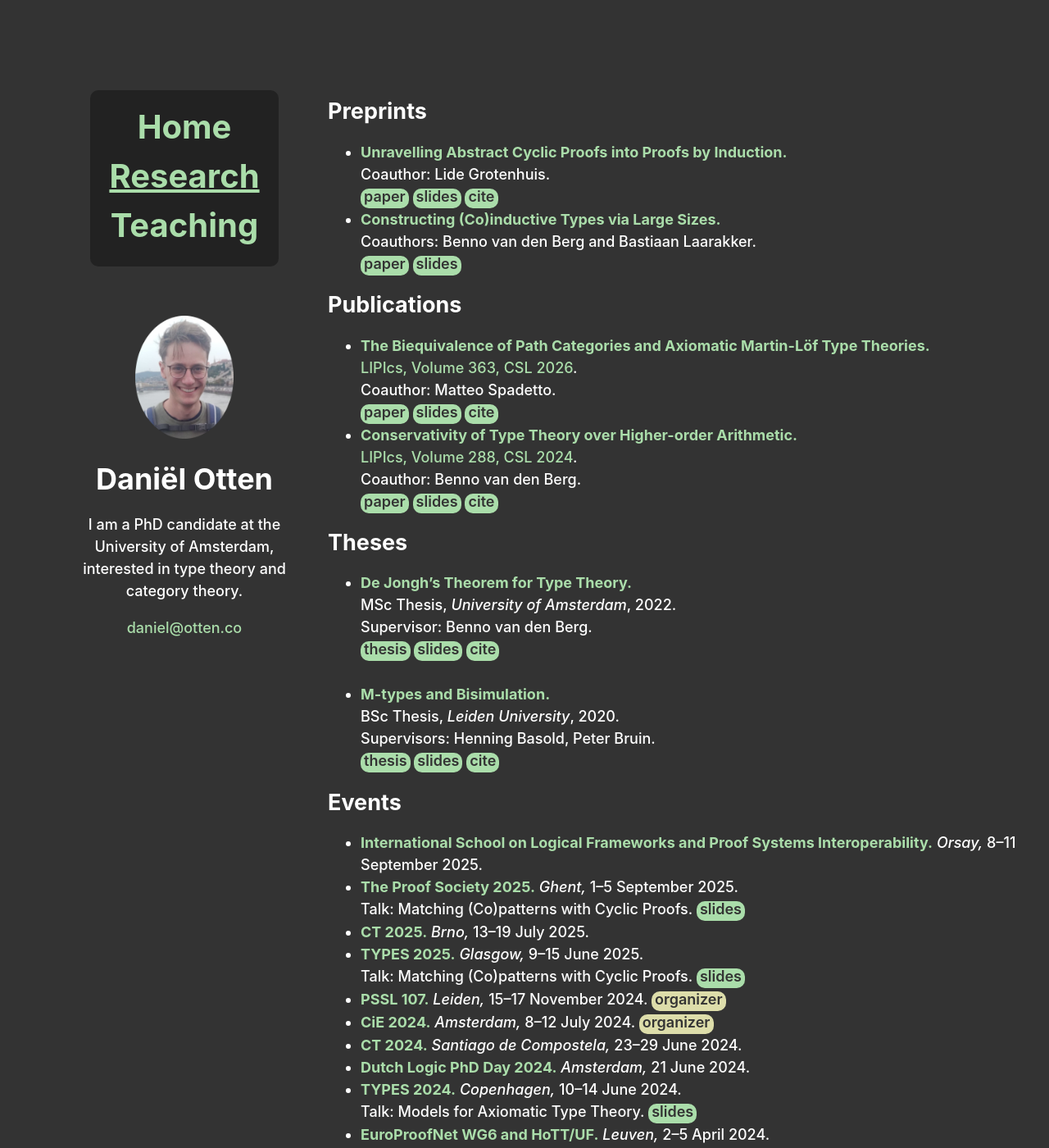
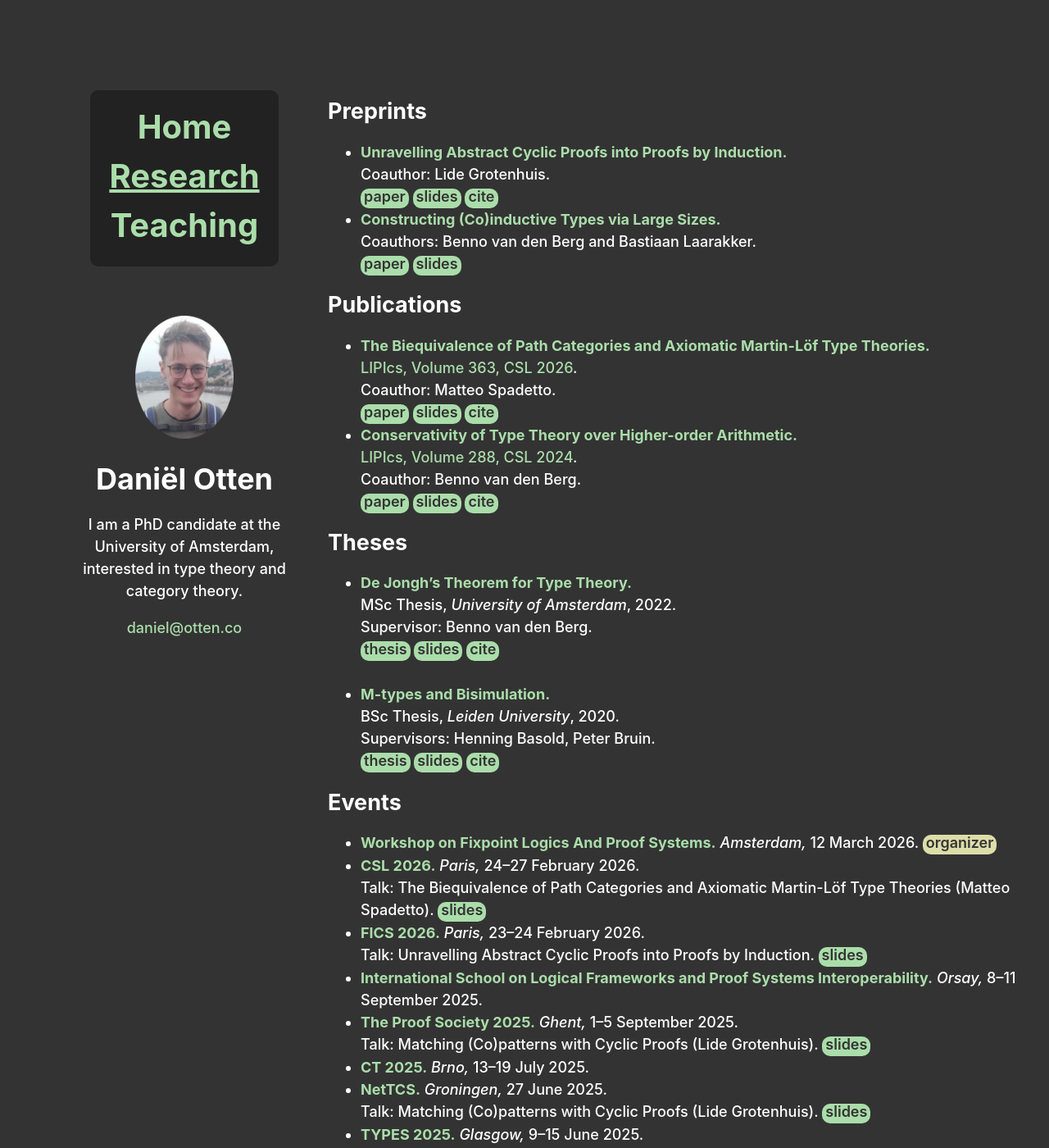
Before and after one commit to DDOtten/ddotten.github.io, a Jekyll site: the page built from research.md, in a window 1280 px wide and 1400 px high. Shown: the whole window at 82% size. Built offline with Jekyll 4.4.1, drawn with Linux system fonts in a browser that asks for light colours.

Commit message:
updated events

```diff
--- a/research.md
+++ b/research.md
@@ -6,19 +6,19 @@ layout: page
 
 # Preprints
 
-- **Unravelling Abstract Cyclic Proofs into Proofs by Induction.** \
+- **[Unravelling Abstract Cyclic Proofs into Proofs by Induction](https://arxiv.org/abs/2602.12054).** \
   Coauthor: Lide Grotenhuis. \
-  [paper](https://arxiv.org/abs/2602.12054){: .button} [slides](assets/slides/unravelling_abstract_cyclic_proofs_into_proofs_by_induction_slides_fics_2026.pdf){: .button} [cite](assets/bibtex/unravelling_abstract_cyclic_proofs_into_proofs_by_induction.txt){: .button}
-- **Constructing (Co)inductive Types via Large Sizes.** \
+  [paper](https://arxiv.org/pdf/2602.12054){: .button} [slides](assets/slides/unravelling_abstract_cyclic_proofs_into_proofs_by_induction_slides_fics_2026.pdf){: .button} [cite](assets/bibtex/unravelling_abstract_cyclic_proofs_into_proofs_by_induction.txt){: .button}
+- **[Constructing (Co)inductive Types via Large Sizes](https://arxiv.org/abs/2602.18921).** \
   Coauthors: Benno van den Berg and Bastiaan Laarakker. \
-  [paper](https://arxiv.org/abs/2602.18921){: .button} [slides](assets/bibtex/constructing_(co)inductive_types_via_large_sizes.txt){: .button}
+  [paper](https://arxiv.org/pdf/2602.18921){: .button} [slides](assets/bibtex/constructing_(co)inductive_types_via_large_sizes.txt){: .button}
 
 # Publications
 
-- **The Biequivalence of Path Categories and Axiomatic Martin-Löf Type Theories.** \
+- **[The Biequivalence of Path Categories and Axiomatic Martin-Löf Type Theories](https://drops.dagstuhl.de/storage/00lipics/lipics-vol363-csl2026/LIPIcs.CSL.2026.38/LIPIcs.CSL.2026.38.pdf).** \
     [LIPIcs, Volume 363, CSL 2026](https://doi.org/10.4230/LIPIcs.CSL.2026.38). \
     Coauthor: Matteo Spadetto. \
-    [paper](https://arxiv.org/abs/2503.15431){: .button} [slides](assets/slides/models_for_axiomatic_type_theory_slides.pdf){: .button} [cite](https://drops.dagstuhl.de/entities/document/10.4230/LIPIcs.CSL.2026.38/metadata/bibtex){: .button}
+    [paper](https://drops.dagstuhl.de/storage/00lipics/lipics-vol363-csl2026/LIPIcs.CSL.2026.38/LIPIcs.CSL.2026.38.pdf){: .button} [slides](assets/slides/models_for_axiomatic_type_theory_slides.pdf){: .button} [cite](https://drops.dagstuhl.de/entities/document/10.4230/LIPIcs.CSL.2026.38/metadata/bibtex){: .button}
 - **[Conservativity of Type Theory over Higher-order Arithmetic](https://arxiv.org/abs/2308.15288).** \
     [LIPIcs, Volume 288, CSL 2024](https://doi.org/10.4230/LIPIcs.CSL.2024.44). \
     Coauthor: Benno van den Berg. \
@@ -37,14 +37,28 @@ layout: page
 
 # Events
 
+- **[Workshop on Fixpoint Logics And Proof Systems](https://jkloibhofer.github.io/flaps/).**
+    *Amsterdam,* 12 March 2026. <mark>organizer</mark>
+- **[CSL 2026](https://csl2026.github.io/).**
+    *Paris,* 24--27 February 2026. \
+    Talk: The Biequivalence of Path Categories and Axiomatic Martin-Löf Type Theories (Matteo Spadetto).
+    [slides](assets/slides/the_biequivalence_of_path_categories_and_axiomatic_Martin_Loef_type_theories_csl_2026.pdf){: .button}
+- **[FICS 2026](https://csl2026.github.io/).**
+    *Paris,* 23--24 February 2026. \
+    Talk: Unravelling Abstract Cyclic Proofs into Proofs by Induction.
+    [slides](assets/slides/unravelling_abstract_cyclic_proofs_into_proofs_by_induction_slides_fics_2026.pdf){: .button}
 - **[International School on Logical Frameworks and Proof Systems Interoperability](https://europroofnet.github.io/LFPSI25/).**
     *Orsay,* 8--11 September 2025.
 - **[The Proof Society 2025](https://proof2025.ugent.be/).**
     *Ghent,* 1--5 September 2025. \
-    Talk: Matching (Co)patterns with Cyclic Proofs.
+    Talk: Matching (Co)patterns with Cyclic Proofs (Lide Grotenhuis).
     [slides](assets/slides/cyclic_type_theory_slides_the_proof_society.pdf){: .button}
 - **[CT 2025](https://conference.math.muni.cz/ct2025/).**
     *Brno,* 13--19 July 2025.
+- **[NetTCS](https://nettcs.cs.ru.nl/previous_meetings.html).**
+    *Groningen,* 27 June 2025. \
+    Talk: Matching (Co)patterns with Cyclic Proofs (Lide Grotenhuis).
+    [slides](assets/slides/cyclic_type_theory_slides_the_proof_society.pdf){: .button}
 - **[TYPES 2025](https://msp.cis.strath.ac.uk/types2025/).**
     *Glasgow,* 9--15 June 2025. \
     Talk: Matching (Co)patterns with Cyclic Proofs.
```
Also changed, not shown: teaching.md (+1 -1 lines), 1 other file.
